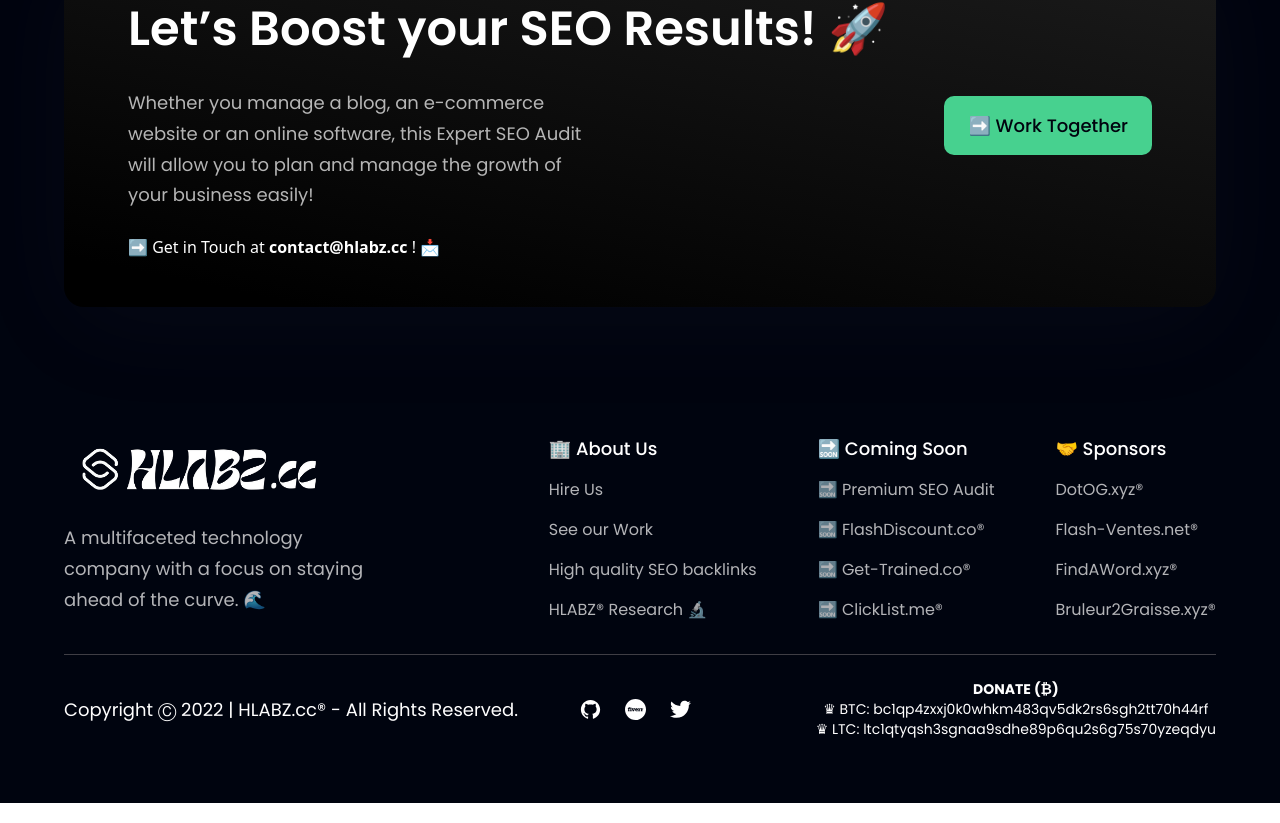
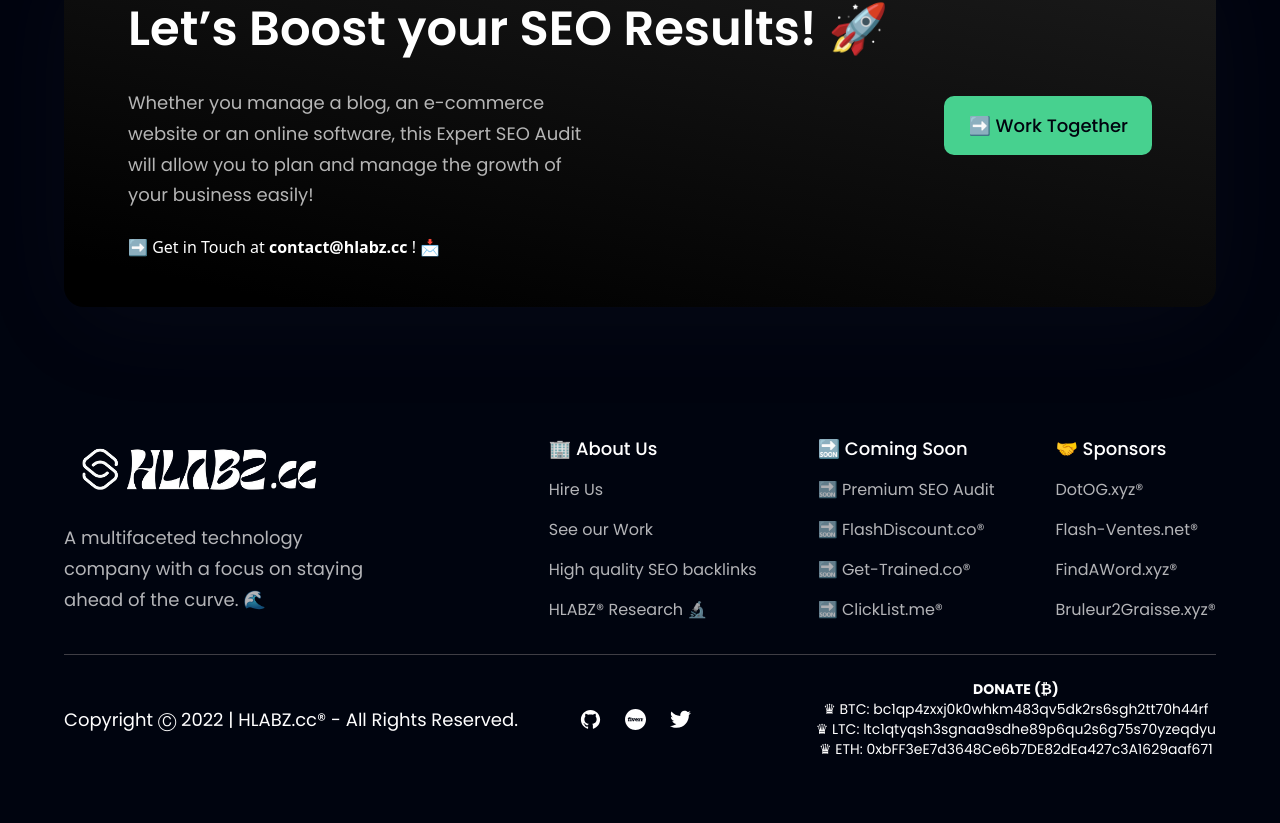
Before and after one commit to HLABZcc/HLABZ.cc, a React (Vite) app: page / in a window 1280 px wide. Shown: the part 3336-4159 px from the top of the page. Built offline with nearby package versions, Linux system fonts and the light colour scheme.

Commit message:
Update Footer.jsx

```diff
--- a/src/components/Footer.jsx
+++ b/src/components/Footer.jsx
@@ -60,6 +60,7 @@
           <strong><p>DONATE (₿)</p></strong>
           <p>♛ BTC: bc1qp4zxxj0k0whkm483qv5dk2rs6sgh2tt70h44rf</p>
           <p>♛ LTC: ltc1qtyqsh3sgnaa9sdhe89p6qu2s6g75s70yzeqdyu</p>
+          <p>♛ ETH: 0xbFF3eE7d3648Ce6b7DE82dEa427c3A1629aaf671</p>
       </p>
     </div>
   </section>
```
